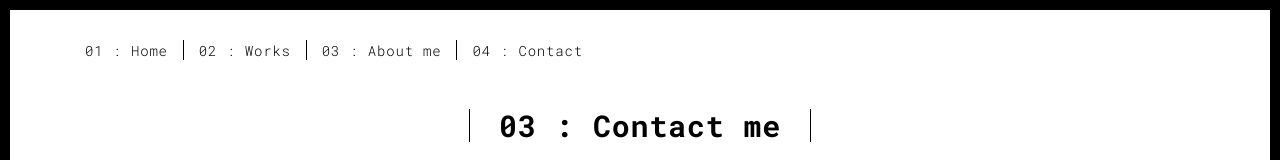
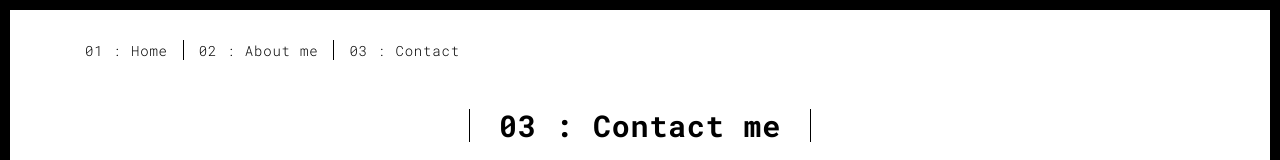
Before and after one commit to alexstocki/Python, a plain HTML site: page web-development/web_server/templates/contact_done.html in a window 1280 px wide. Shown: the top 160 px of the page. Drawn offline with Linux system fonts and the light colour scheme; files that its build step writes are made by us from their sources; files whose address does not match are found by name.

Commit message:
correccion seccion

```diff
--- a/web-development/web_server/templates/contact_done.html
+++ b/web-development/web_server/templates/contact_done.html
@@ -38,9 +38,8 @@
       <div class="collapse navbar-collapse" id="navbar-collapse">
         <ul class="nav navbar-nav ">
           <li><a href="./index.html" title="">01 : Home</a></li>
-          <li><a href="./works.html" title="">02 : Works</a></li>
-          <li><a href="./about.html" title="">03 : About me</a></li>
-          <li><a href="./contact.html" title="">04 : Contact</a></li>
+          <li><a href="./about.html" title="">02 : About me</a></li>
+          <li><a href="./contact.html" title="">03 : Contact</a></li>
         </ul>
 
 
```
